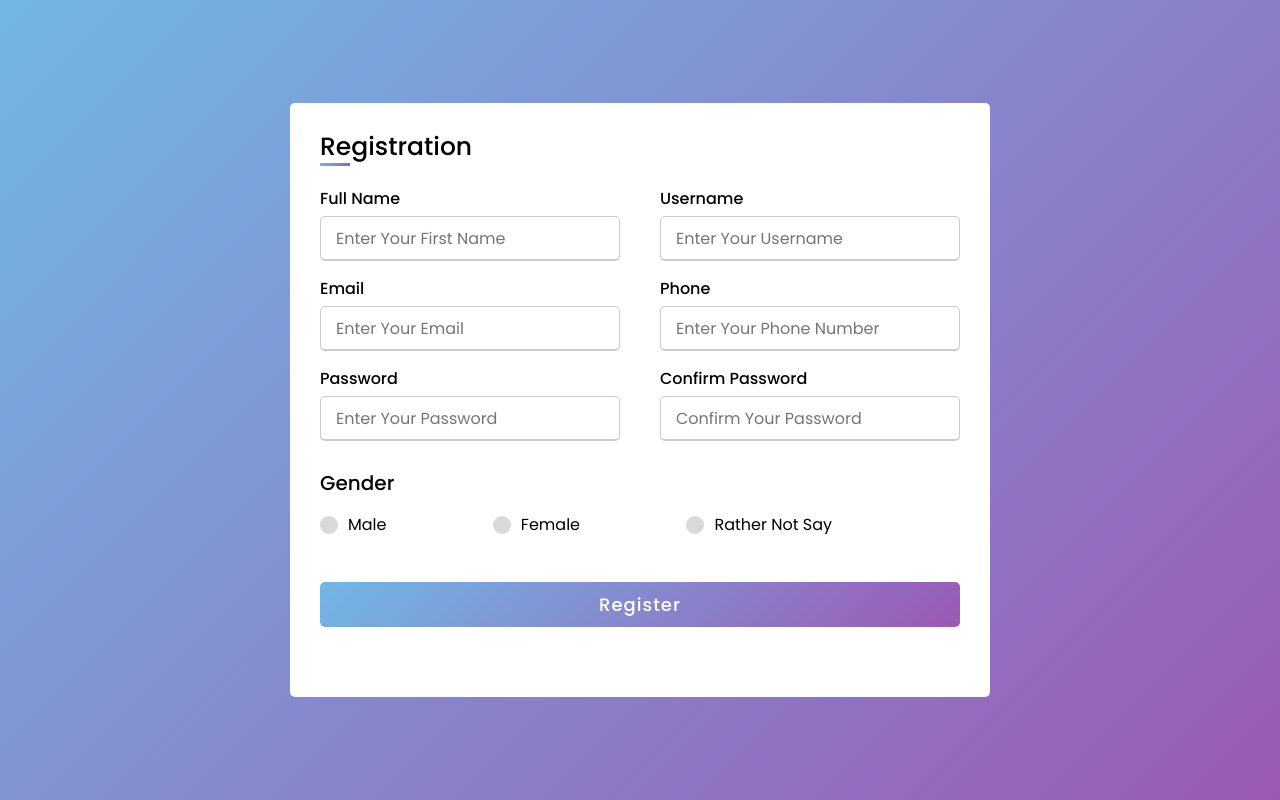
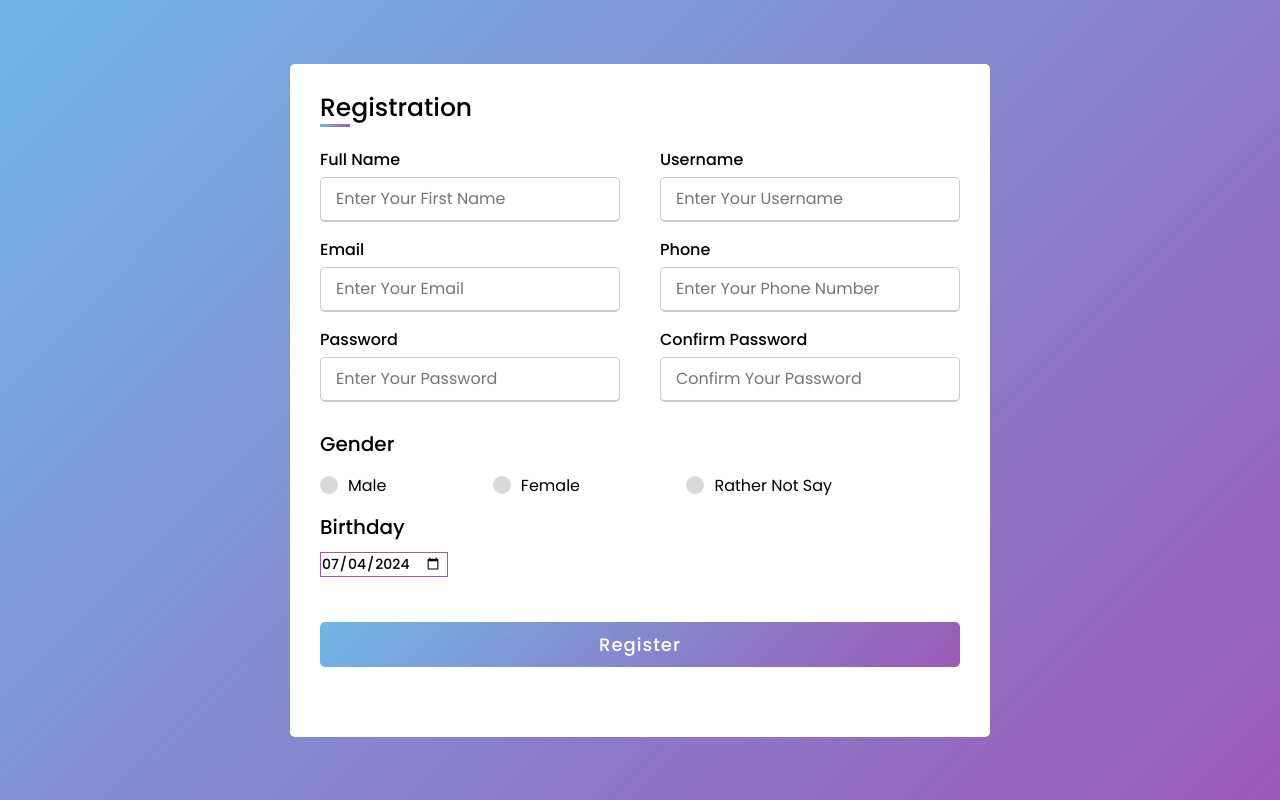
Before and after one commit to Aosaf098/Login-and-Registration, a plain HTML site: page index.html in a window 1280 px wide. Drawn offline with Linux system fonts and the light colour scheme.

Commit message:
Birthday

```diff
--- a/index.html
+++ b/index.html
@@ -23,22 +23,22 @@
 
                 <div class="input-box">
                     <span class="details">Email</span>
-                    <input type="text" placeholder="Enter Your Email" required>
+                    <input type="email" placeholder="Enter Your Email" required>
                 </div>
 
                 <div class="input-box">
                     <span class="details">Phone</span>
-                    <input type="text" placeholder="Enter Your Phone Number" required>
+                    <input type="number" placeholder="Enter Your Phone Number" required>
                 </div>
 
                 <div class="input-box">
                     <span class="details">Password</span>
-                    <input type="text" placeholder="Enter Your Password" required>
+                    <input type="password" placeholder="Enter Your Password" required>
                 </div>
 
                 <div class="input-box">
                     <span class="details">Confirm Password</span>
-                    <input type="text" placeholder="Confirm Your Password" required>
+                    <input type="password" placeholder="Confirm Your Password" required>
                 </div>
             </div>
 
@@ -62,6 +62,11 @@
                     </label>
                 </div>
             </div>
+
+            <div class="birthday-details">
+                <span class="birthday-title">Birthday</span>
+                <input type="date" name="birthday" id="start" value="2024-07-04" min="1100-01-01" max="2024-12-31">
+            </div>
             <div class="button">
                 <input type="submit" value="Register">
             </div>
--- a/style.css
+++ b/style.css
@@ -112,6 +112,20 @@ form input[type="radio"]{
     display: none;
 }
 
+form .birthday-details .birthday-title{
+    font-size: 20px;
+    font-weight: 500;
+}
+
+form .birthday-details input{
+    display: flex;
+    margin-top: 10px;
+    width: 20%;
+    border: 1px solid #9b59b6;
+    font-size: 14px;
+    font-weight: 500;
+}
+
 form .button{
     height: 45px;
     margin: 45px 0;
@@ -145,6 +159,9 @@ form .button input:hover{
     form .gender-details .category{
         width: 100%;
     }
+    form .birthday-details input{
+        width: auto;
+    }
     .container form .user-details{
         max-height: 300px;
         overflow-y: scroll;
```
